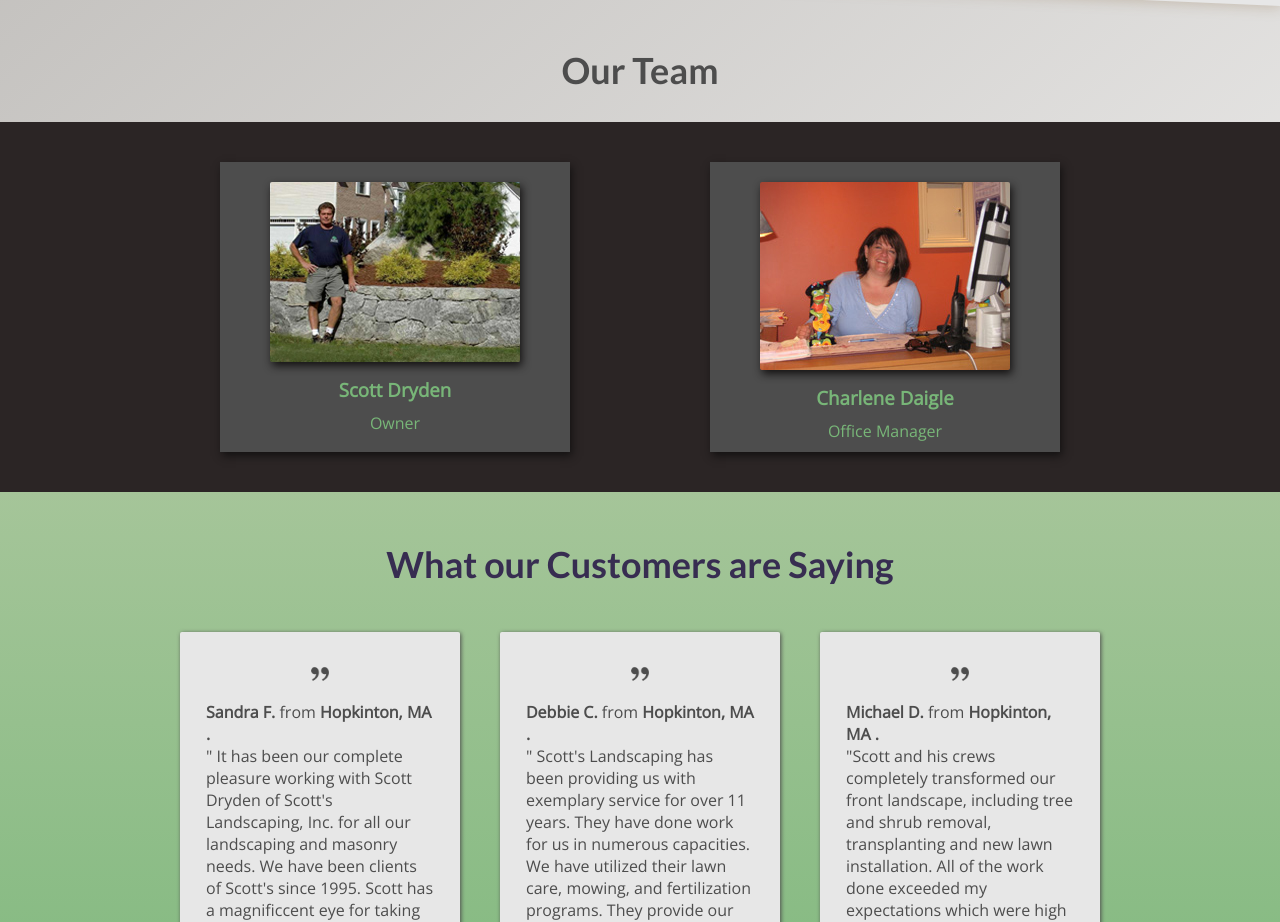
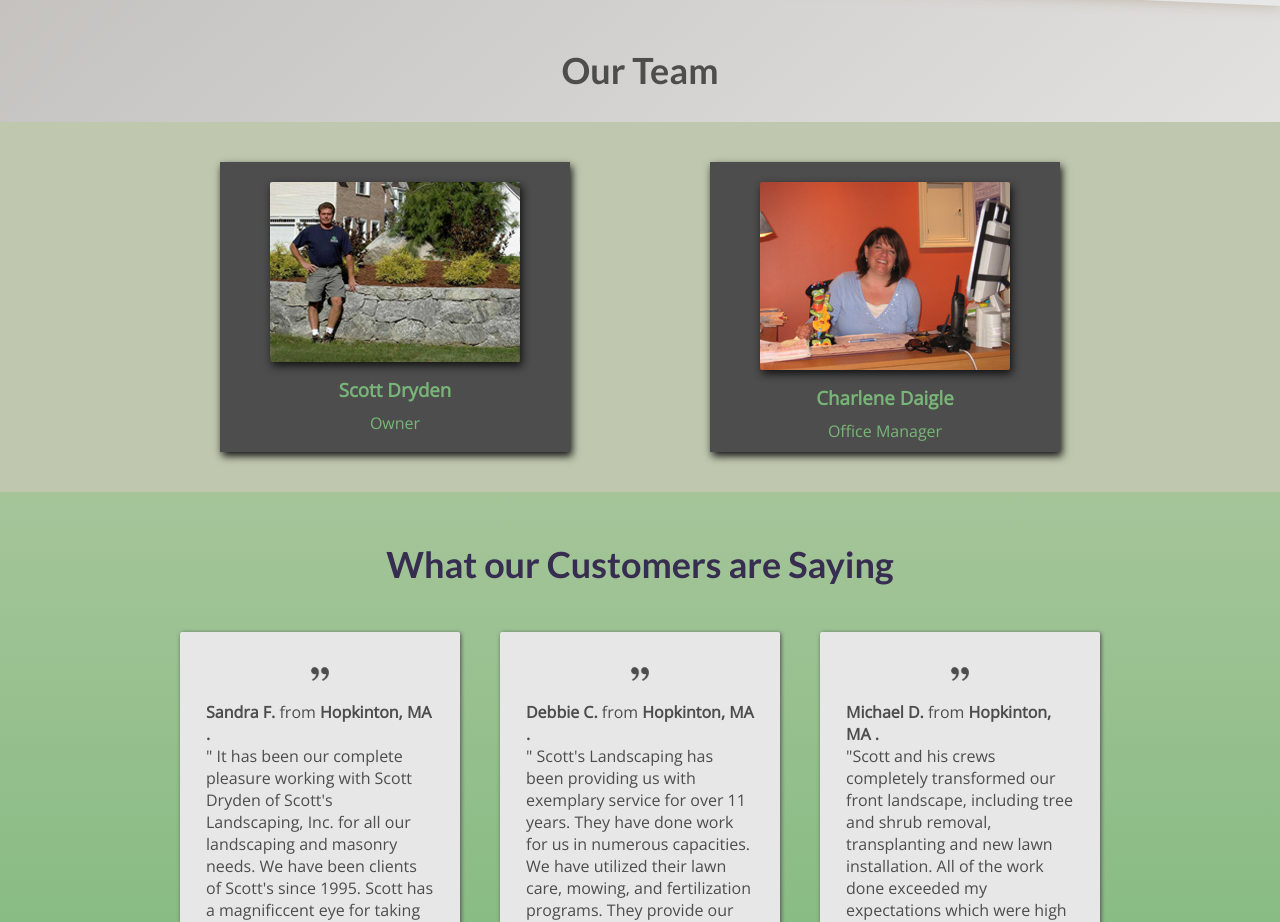
Before and after one commit to cbowman422/scottslandscaping, a React (Create React App) app: page /about in a window 1280 px wide. Shown: the part 880-1802 px from the top of the page. Built offline with nearby package versions, Linux system fonts and the light colour scheme.

Commit message:
home css with blue

```diff
--- a/src/css/About.css
+++ b/src/css/About.css
@@ -157,16 +157,8 @@
 
 
 
-@media all and (min-width: 800px) and (max-width: 899px) {
+@media all and (min-width: 800px) and (max-width: 929px) {
 
-
-.about-hero-container{
-  transform: translateY(-12px);
-}
-
-.about-section-container{
-  transform: translateY(-12px);
-}
 
 .about-section-h3{
   width: 140px;
@@ -214,7 +206,7 @@
 }
 
 
-@media all and (min-width: 900px) and (max-width: 1049px) {
+@media all and (min-width: 930px) and (max-width: 1049px) {
 
 
   .about-hero-container{
--- a/src/css/App.css
+++ b/src/css/App.css
@@ -45,11 +45,11 @@
   --yellow: rgba(253, 249, 228, 0.895);
   --purple: rgb(55, 45, 81);
   --lightpurple: rgb(93, 64, 113);
-  --brown: rgb(43, 37, 37);
-  --dark-brown: rgb(20, 18, 18);
-  --brown-highlight: rgb(87, 71, 65) ;
+  --brown: rgb(191, 200, 174);
+  --brown-highlight: rgb(191, 200, 174); ;
   --lightgreen: rgb(165, 197, 153);
   --lightgreen-highlight: rgb(206, 228, 144);
+  --dark-brown: rgb(19, 18, 20);
   --transition: all 0.5s ease-in-out;
 }
 
--- a/src/css/BeforeAfter.css
+++ b/src/css/BeforeAfter.css
@@ -39,7 +39,7 @@
 }
 
 
-@media all and (min-width: 600px) and (max-width: 799px) {
+@media all and (min-width: 600px) and (max-width: 829px) {
 
 
   .BeforeAfter-h3{
@@ -55,7 +55,7 @@
 
 }
 
-@media all and (min-width: 800px) and (max-width: 999px) {
+@media all and (min-width: 930px) and (max-width: 999px) {
 
   .beforeAfter-container{
     transform: translateY(-8px);
--- a/src/css/Gallery.css
+++ b/src/css/Gallery.css
@@ -132,7 +132,7 @@
 }
 
 
-@media all and (min-width: 800px) {
+@media all and (min-width: 930px) {
 
   .gallery-container{
     display: flex;
--- a/src/css/Header.css
+++ b/src/css/Header.css
@@ -165,7 +165,9 @@
     color: var(--white);
   }
 
-
+  .nav-item-a:hover{
+    color: white;
+  }
 
 
   /* #gallery-drop-hover:hover  .drop-container{
--- a/src/css/Home.css
+++ b/src/css/Home.css
@@ -52,7 +52,6 @@
 .hero-container a:hover{
   background-position: right center;
   box-shadow: 1px 1px 6px var(--black);
-  color: var(--gray-highlight);
   cursor: pointer;
   font-size: 18.5px;
   padding: 10px 20px;
@@ -237,7 +236,6 @@
 .home-welcome-details-a:hover{
   background-position: right center;
   box-shadow: 1px 1px 6px var(--black);
-  color: var(--gray-highlight);
   cursor: pointer;
   font-size: 18.5px;
 
```
